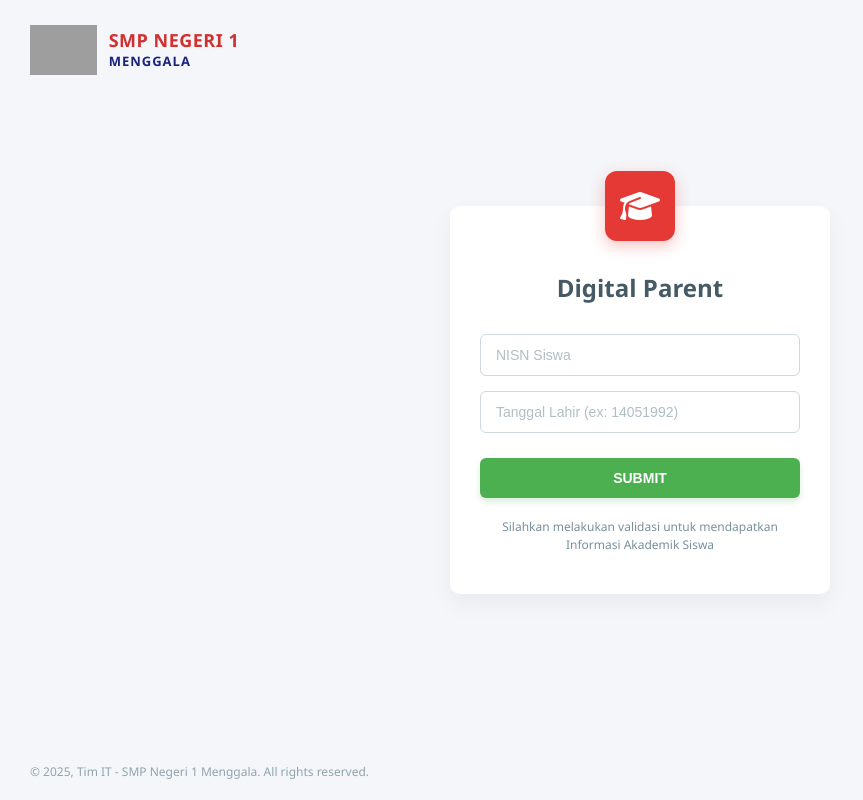
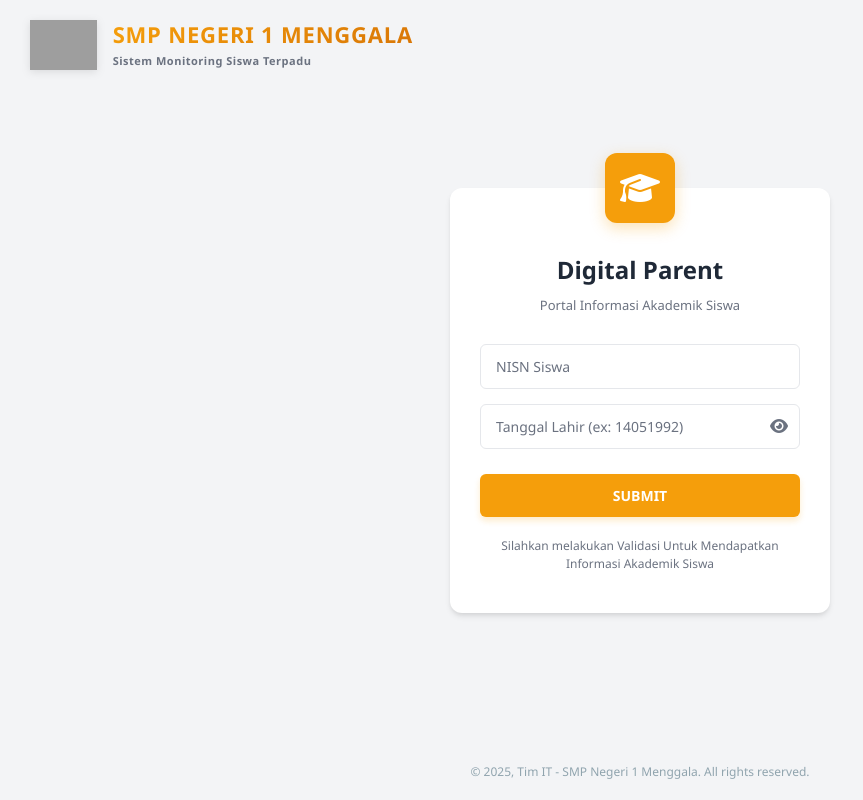
Before and after one commit to MDimas57/e-parent, a Laravel app: page / in a window 1280 px wide. Shown: the whole page, without its empty margins (0-863 px from the left). Run offline with Laravel 12, Linux system fonts and the light colour scheme; grey boxes are pictures that could not be loaded.

Commit message:
perbaikan tampilan halaman login

```diff
--- a/resources/views/parent/dashboard.blade.php
+++ b/resources/views/parent/dashboard.blade.php
@@ -323,7 +323,7 @@
         <form action="{{ route('parent.logout') }}" method="POST">
             @csrf
             <button type="submit" class="btn-logout">
-                <span>Sign Out</span>
+                <span>Log Out</span>
                 <svg width="20" height="20" fill="none" stroke="currentColor" viewBox="0 0 24 24">
                     <path stroke-linecap="round" stroke-linejoin="round" stroke-width="2"
                         d="M17 16l4-4m0 0l-4-4m4 4H7m6 4v1a3 3 0 01-3 3H6a3 3 0 01-3-3V7a3 3 0 013-3h4a3 3 0 013 3v1">
--- a/resources/views/parent/login.blade.php
+++ b/resources/views/parent/login.blade.php
@@ -7,13 +7,29 @@
     <link rel="stylesheet" href="https://cdnjs.cloudflare.com/ajax/libs/font-awesome/6.4.0/css/all.min.css">
 
     <style>
-        /* Reset CSS */
-        * { margin: 0; padding: 0; box-sizing: border-box; }
+        /* --- CSS VARIABLES & RESET --- */
+        :root {
+            --bg-body: #f3f4f6;
+            --bg-card: #ffffff;
+            --primary: #f59e0b; /* Oranye/emas sesuai dashboard */
+            --primary-dark: #d97706; /* Varian gelap untuk hover/aksen */
+            --danger: #d24900; /* Untuk status 'danger' */
+            --text-dark: #1f2937;
+            --text-gray: #6b7280;
+            --shadow: 0 4px 6px -1px rgba(0, 0, 0, 0.1), 0 2px 4px -1px rgba(0, 0, 0, 0.06);
+        }
+
+        * {
+            margin: 0;
+            padding: 0;
+            box-sizing: border-box;
+            font-family: 'Segoe UI', sans-serif;
+        }
 
         body {
-            background-color: #f4f6f9; /* Warna background abu-abu terang */
-            font-family: 'Segoe UI', Roboto, Helvetica, Arial, sans-serif;
-            height: 100vh;
+            background-color: var(--bg-body);
+            color: var(--text-dark);
+            min-height: 100vh;
             display: flex;
             justify-content: center;
             align-items: center;
@@ -23,54 +39,61 @@
         /* --- 1. BAGIAN HEADER LOGO (KIRI ATAS) --- */
         .header-logo {
             position: absolute;
-            top: 25px;
+            top: 20px;
             left: 30px;
             display: flex;
             align-items: center;
-            gap: 12px;
+            gap: 16px;
         }
 
         .header-logo img {
-            height: 50px; /* Sesuaikan ukuran logo asli Anda */
+            height: 70px;
             width: auto;
+            filter: drop-shadow(0 2px 4px rgba(0, 0, 0, 0.1));
         }
 
         .logo-text {
             display: flex;
             flex-direction: column;
+            gap: 2px;
         }
 
         .logo-text h1 {
-            font-size: 18px;
-            color: #d32f2f; /* Merah sesuai tema */
-            font-weight: 800;
-            line-height: 1.2;
+            font-size: 22px;
+            color: var(--primary);
+            font-weight: 900;
+            line-height: 1.1;
             text-transform: uppercase;
-            letter-spacing: 0.5px;
+            letter-spacing: 0.8px;
+            background: linear-gradient(135deg, var(--primary) 0%, var(--primary-dark) 100%);
+            -webkit-background-clip: text;
+            -webkit-text-fill-color: transparent;
+            background-clip: text;
         }
 
-        .logo-text p {
-            font-size: 13px;
-            color: #1a237e; /* Biru tua */
+        .logo-text .subtitle {
+            font-size: 11px;
+            color: var(--text-gray);
             font-weight: 600;
-            letter-spacing: 1px;
+            letter-spacing: 0.5px;
+            margin-top: 4px;
         }
 
         /* --- 2. BAGIAN KARTU LOGIN --- */
         .login-card {
-            background-color: white;
+            background-color: var(--bg-card);
             width: 100%;
-            max-width: 380px; /* Lebar kartu */
-            padding: 55px 30px 40px 30px; /* Padding atas lebih besar untuk ikon */
-            border-radius: 10px;
-            box-shadow: 0 10px 25px rgba(0, 0, 0, 0.05); /* Bayangan halus */
+            max-width: 380px;
+            padding: 55px 30px 40px 30px;
+            border-radius: 12px;
+            box-shadow: var(--shadow);
             position: relative;
             text-align: center;
         }
 
-        /* Ikon Merah Mengambang */
+        /* Ikon Oranye Mengambang */
         .floating-icon {
-            background-color: #e53935; /* Warna Merah */
+            background-color: var(--primary);
             width: 70px;
             height: 70px;
             border-radius: 12px;
@@ -79,21 +102,59 @@
             align-items: center;
             color: white;
             font-size: 32px;
-
-            /* Posisi Absolute agar 'nangkring' di atas */
             position: absolute;
             top: -35px;
             left: 50%;
             transform: translateX(-50%);
-            box-shadow: 0 5px 15px rgba(229, 57, 53, 0.3);
+            box-shadow: 0 5px 15px rgba(245, 158, 11, 0.3);
         }
 
         .login-title {
             font-size: 24px;
             font-weight: 700;
-            color: #455a64; /* Abu-abu gelap */
+            color: var(--text-dark);
+            margin-bottom: 10px;
+            margin-top: 10px;
+        }
+
+        .login-subtitle {
+            font-size: 13px;
+            color: var(--text-gray);
             margin-bottom: 30px;
-            margin-top: 10px;
+            font-weight: 500;
+        }
+
+        /* Password Visibility Toggle */
+        .password-wrapper {
+            position: relative;
+        }
+
+        .toggle-password {
+            position: absolute;
+            right: 12px;
+            top: 50%;
+            transform: translateY(-50%);
+            background: none;
+            border: none;
+            cursor: pointer;
+            color: var(--text-gray);
+            font-size: 16px;
+            transition: color 0.3s;
+        }
+
+        .toggle-password:hover {
+            color: var(--primary);
+        }
+
+        /* Remove number spinner dari input number */
+        input[type="number"]::-webkit-outer-spin-button,
+        input[type="number"]::-webkit-inner-spin-button {
+            -webkit-appearance: none;
+            margin: 0;
+        }
+
+        input[type="number"] {
+            -moz-appearance: textfield;
         }
 
         /* Input Style */
@@ -105,29 +166,29 @@
         .form-control {
             width: 100%;
             padding: 12px 15px;
-            border: 1px solid #cfd8dc;
+            border: 1px solid #e5e7eb;
             border-radius: 6px;
             font-size: 14px;
-            color: #333;
+            color: var(--text-dark);
             outline: none;
-            transition: border-color 0.3s;
-            background-color: #fff;
+            transition: border-color 0.3s, box-shadow 0.3s;
+            background-color: var(--bg-card);
         }
 
         .form-control:focus {
-            border-color: #90a4ae;
-            box-shadow: 0 0 0 3px rgba(207, 216, 220, 0.4);
+            border-color: var(--primary);
+            box-shadow: 0 0 0 3px rgba(245, 158, 11, 0.1);
         }
 
         /* Placeholder styling */
         ::placeholder {
-            color: #b0bec5;
+            color: var(--text-gray);
         }
 
-        /* Tombol Submit Hijau */
+        /* Tombol Submit Oranye */
         .btn-submit {
             width: 100%;
-            background-color: #4caf50; /* Hijau */
+            background-color: var(--primary);
             color: white;
             border: none;
             padding: 12px;
@@ -138,16 +199,16 @@
             text-transform: uppercase;
             margin-top: 10px;
             transition: background 0.3s;
-            box-shadow: 0 4px 6px rgba(76, 175, 80, 0.2);
+            box-shadow: 0 4px 6px rgba(245, 158, 11, 0.2);
         }
 
         .btn-submit:hover {
-            background-color: #43a047;
+            background-color: var(--primary-dark);
         }
 
         /* Pesan Error */
         .error-message {
-            color: #e53935;
+            color: var(--danger);
             font-size: 12px;
             margin-top: 4px;
             margin-left: 2px;
@@ -157,36 +218,38 @@
         .helper-text {
             margin-top: 20px;
             font-size: 12px;
-            color: #78909c;
+            color: var(--text-gray);
             line-height: 1.5;
         }
 
-        /* --- 3. BAGIAN FOOTER (KIRI BAWAH) --- */
+        /* --- 3. BAGIAN FOOTER (TENGAH BAWAH) --- */
         .footer-copyright {
             position: absolute;
             bottom: 20px;
-            left: 30px;
+            left: 50%;
+            transform: translateX(-50%);
             font-size: 12px;
-            color: #90a4ae;
+            color: var(--text-gray);
+            text-align: center;
         }
 
         /* Responsif untuk HP */
         @media (max-width: 480px) {
             .header-logo { top: 15px; left: 15px; }
-            .footer-copyright { bottom: 15px; left: 15px; text-align: center; width: 100%; left: 0; }
+            .footer-copyright { bottom: 15px; left: 50%; transform: translateX(-50%); }
         }
     </style>
 </head>
 <body>
 
     <div class="header-logo">
-        <img src="https://upload.wikimedia.org/wikipedia/commons/thumb/9/9c/Logo_Tut_Wuri_Handayani.png/1200px-Logo_Tut_Wuri_Handayani.png"
-             alt="Logo Sekolah"
+        <img src="https://encrypted-tbn0.gstatic.com/images?q=tbn:ANd9GcRREfgu-nyq5Yr4kFaoeVrgSE56f4oWhaJqdA&s"
+             alt="Logo Universitas Teknokrat Indonesia"
              style="height: 50px;">
 
         <div class="logo-text">
-            <h1>SMP NEGERI 1</h1>
-            <p>MENGGALA</p>
+            <h1>SMP NEGERI 1 MENGGALA</h1>
+            <div class="subtitle">Sistem Monitoring Siswa Terpadu</div>
         </div>
     </div>
 
@@ -196,6 +259,7 @@
         </div>
 
         <h2 class="login-title">Digital Parent</h2>
+        <p class="login-subtitle">Portal Informasi Akademik Siswa</p>
 
         <form action="{{ route('parent.login.submit') }}" method="POST">
             @csrf
@@ -207,15 +271,18 @@
                 @enderror
             </div>
 
-            <div class="form-group">
+            <div class="form-group password-wrapper">
                 <input type="password" id="password" name="password" class="form-control" required placeholder="Tanggal Lahir (ex: 14051992)">
+                <button type="button" class="toggle-password" onclick="togglePasswordVisibility()">
+                    <i class="fas fa-eye"></i>
+                </button>
             </div>
 
             <button type="submit" class="btn-submit">SUBMIT</button>
         </form>
 
         <p class="helper-text">
-            Silahkan melakukan validasi untuk mendapatkan Informasi Akademik Siswa
+            Silahkan melakukan Validasi Untuk Mendapatkan Informasi Akademik Siswa
         </p>
     </div>
 
@@ -225,5 +292,21 @@
         </small>
     </div>
 
+    <script>
+        function togglePasswordVisibility() {
+            const passwordInput = document.getElementById('password');
+            const toggleButton = document.querySelector('.toggle-password i');
+
+            if (passwordInput.type === 'password') {
+                passwordInput.type = 'text';
+                toggleButton.classList.remove('fa-eye');
+                toggleButton.classList.add('fa-eye-slash');
+            } else {
+                passwordInput.type = 'password';
+                toggleButton.classList.remove('fa-eye-slash');
+                toggleButton.classList.add('fa-eye');
+            }
+        }
+    </script>
 </body>
 </html>
```
